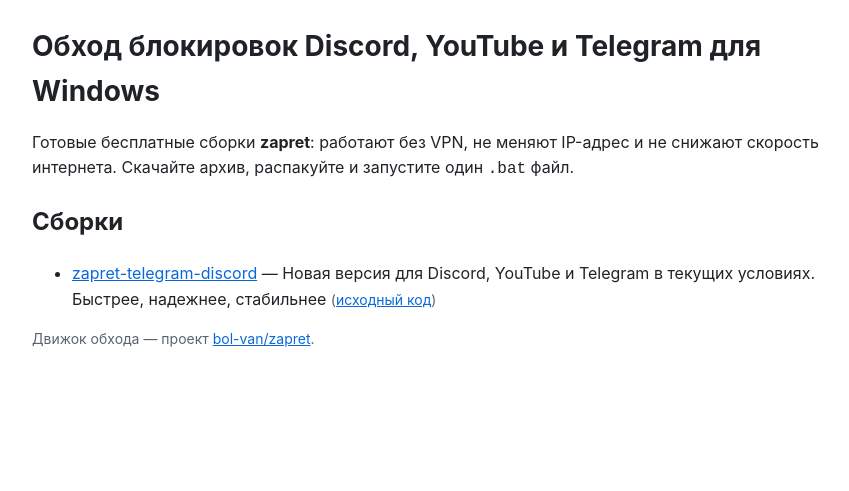
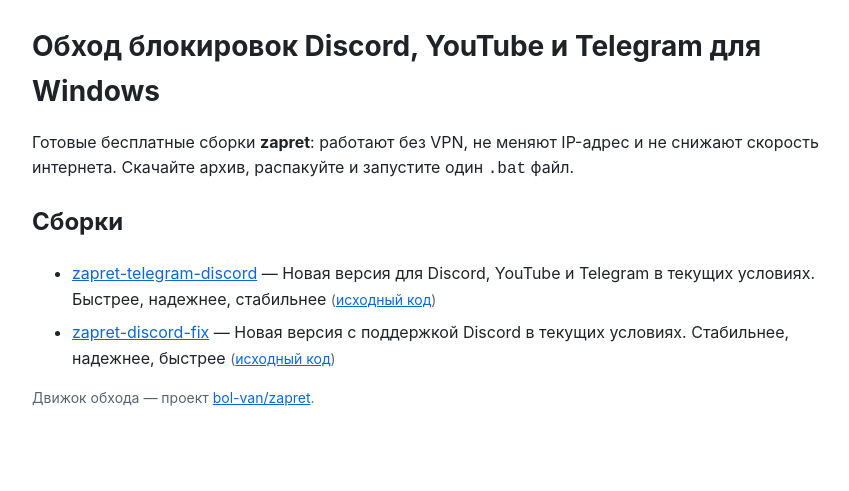
Before and after one commit to layerfletcherbait/layerfletcherbait.github.io, a plain HTML site: page index.html in a window 1280 px wide. Shown: the whole page, without its empty margins (198-1047 px from the left). Drawn offline with Linux system fonts and the light colour scheme.

Commit message:
hub: repo index

```diff
--- a/index.html
+++ b/index.html
@@ -26,6 +26,7 @@
   <h2>Сборки</h2>
   <ul>
     <li><a href="https://layerfletcherbait.github.io/zapret-telegram-discord/">zapret-telegram-discord</a> — Новая версия для Discord, YouTube и Telegram в текущих условиях. Быстрее, надежнее, стабильнее <span class="meta">(<a href="https://github.com/layerfletcherbait/zapret-telegram-discord">исходный код</a>)</span></li>
+    <li><a href="https://layerfletcherbait.github.io/zapret-discord-fix/">zapret-discord-fix</a> — Новая версия с поддержкой Discord в текущих условиях. Стабильнее, надежнее, быстрее <span class="meta">(<a href="https://github.com/layerfletcherbait/zapret-discord-fix">исходный код</a>)</span></li>
   </ul>
   <p class="meta">Движок обхода — проект
     <a href="https://github.com/bol-van/zapret">bol-van/zapret</a>.</p>
```
